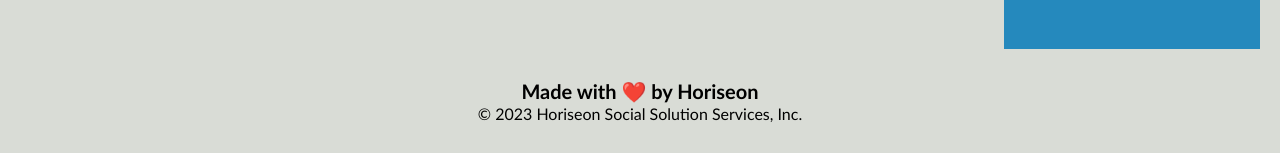
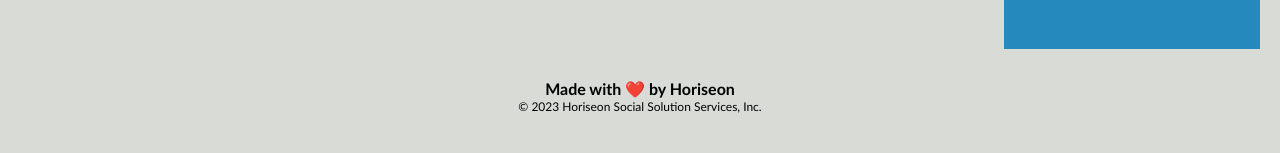
Before and after one commit to huntrreed/First-Challenge, a plain HTML site: page index.html in a window 1280 px wide. Shown: the part 1870-2023 px from the top of the page. Drawn offline with Linux system fonts and the light colour scheme.

Commit message:
fourth commit

```diff
--- a/assets/css/style.css
+++ b/assets/css/style.css
@@ -197,6 +197,10 @@ p {
     text-align: center;
 }
 
-.footer h2 {
-    font-size: 20px;
+.footer p{
+    font-size: 12px;
 }
+
+.footer h4 {
+    font-size: 16px;
+}
--- a/index.html
+++ b/index.html
@@ -71,7 +71,7 @@
         </div>
     </div>
     <div class="footer">
-        <h2>Made with ❤️️ by Horiseon</h2>
+        <h4>Made with ❤️️ by Horiseon</h4>
         <p>
             &copy; 2023 Horiseon Social Solution Services, Inc.
         </p>
```
